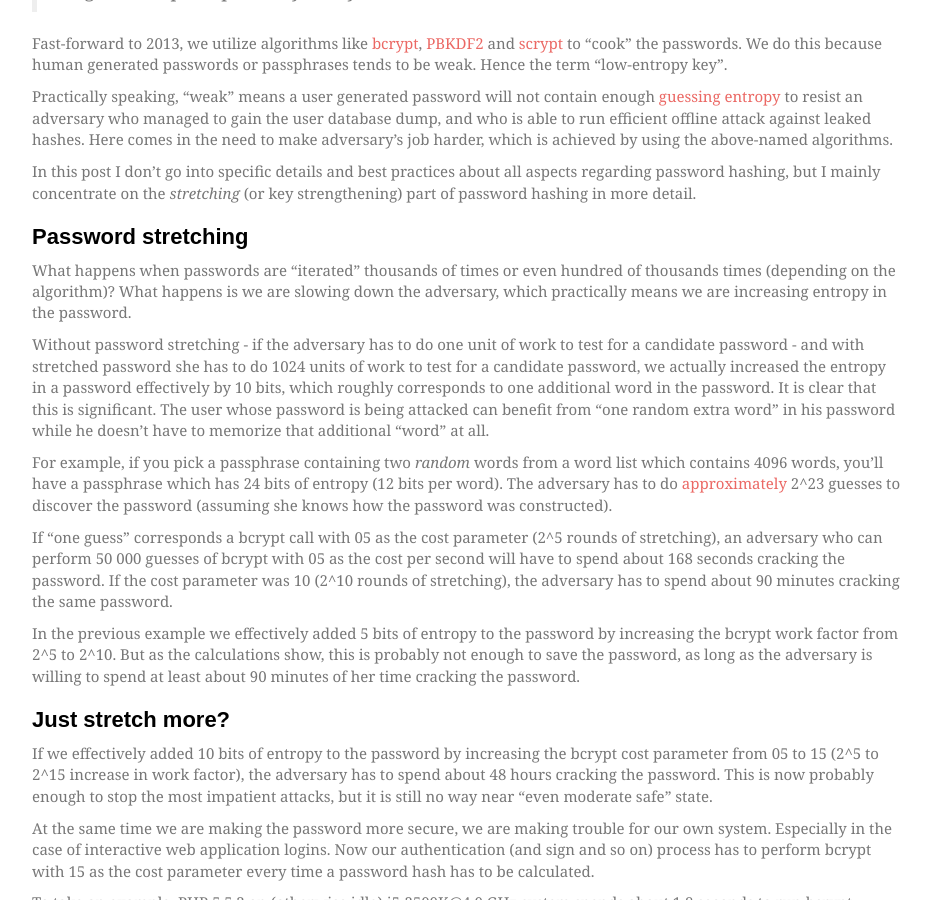
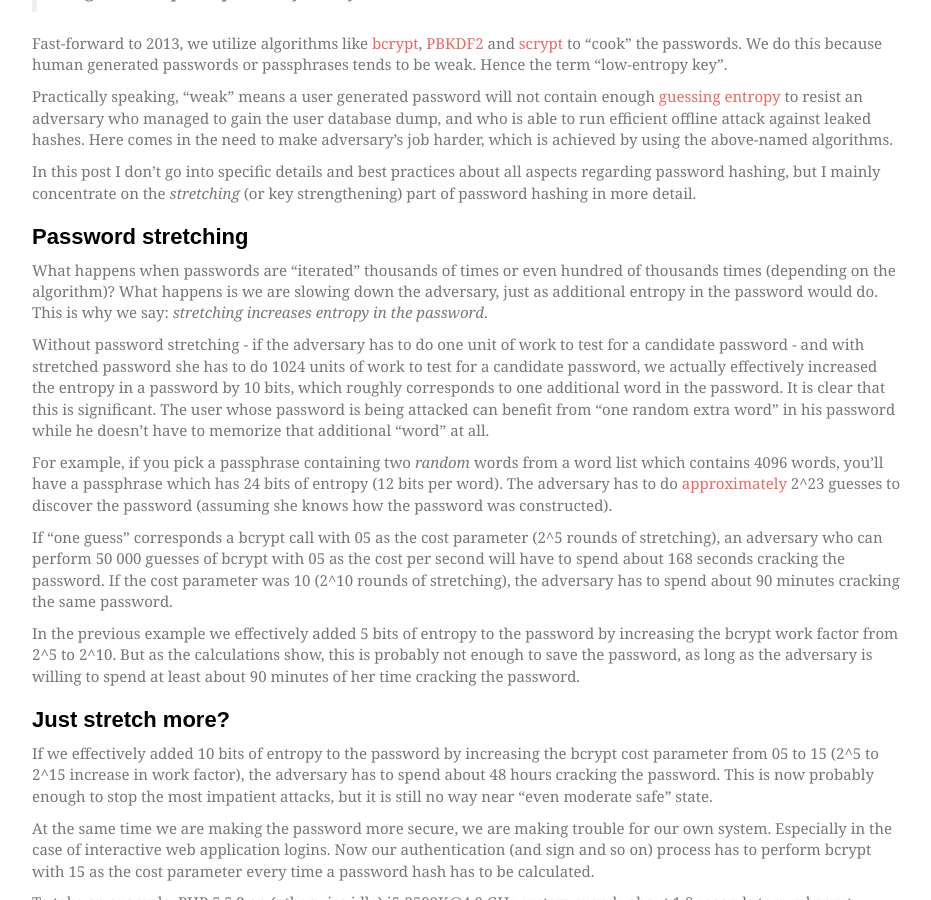
Before and after one commit to timoh6/timoh6.github.com, a Jekyll site: the page built from _posts/2013-11-26-Aggressive-password-stretching.md, in a window 1280 px wide and 900 px high, scrolled down 395 px. Shown: the whole window, without its empty margins (173-1104 px from the left). Built offline with Jekyll 4.4.1, drawn with Linux system fonts in a browser that asks for light colours; some web fonts are replaced; comment, search, counter and statistics services are not loaded.

Commit message:
Rephrasing

```diff
--- a/_posts/2013-11-26-Aggressive-password-stretching.md
+++ b/_posts/2013-11-26-Aggressive-password-stretching.md
@@ -23,9 +23,9 @@ In this post I don't go into specific details and best practices about all aspec
 Password stretching
 -------------------
 
-What happens when passwords are "iterated" thousands of times or even hundred of thousands times (depending on the algorithm)? What happens is we are slowing down the adversary, which practically means we are increasing entropy in the password.
+What happens when passwords are "iterated" thousands of times or even hundred of thousands times (depending on the algorithm)? What happens is we are slowing down the adversary, just as additional entropy in the password would do. This is why we say: _stretching increases entropy in the password_.
 
-Without password stretching - if the adversary has to do one unit of work to test for a candidate password - and with stretched password she has to do 1024 units of work to test for a candidate password, we actually increased the entropy in a password effectively by 10 bits, which roughly corresponds to one additional word in the password. It is clear that this is significant. The user whose password is being attacked can benefit from "one random extra word" in his password while he doesn't have to memorize that additional "word" at all.
+Without password stretching - if the adversary has to do one unit of work to test for a candidate password - and with stretched password she has to do 1024 units of work to test for a candidate password, we actually effectively increased the entropy in a password by 10 bits, which roughly corresponds to one additional word in the password. It is clear that this is significant. The user whose password is being attacked can benefit from "one random extra word" in his password while he doesn't have to memorize that additional "word" at all.
 
 For example, if you pick a passphrase containing two _random_ words from a word list which contains 4096 words, you'll have a passphrase which has 24 bits of entropy (12 bits per word). The adversary has to do [approximately](http://en.wikipedia.org/wiki/Brute-force_attack) 2^23 guesses to discover the password (assuming she knows how the password was constructed).
 
```
